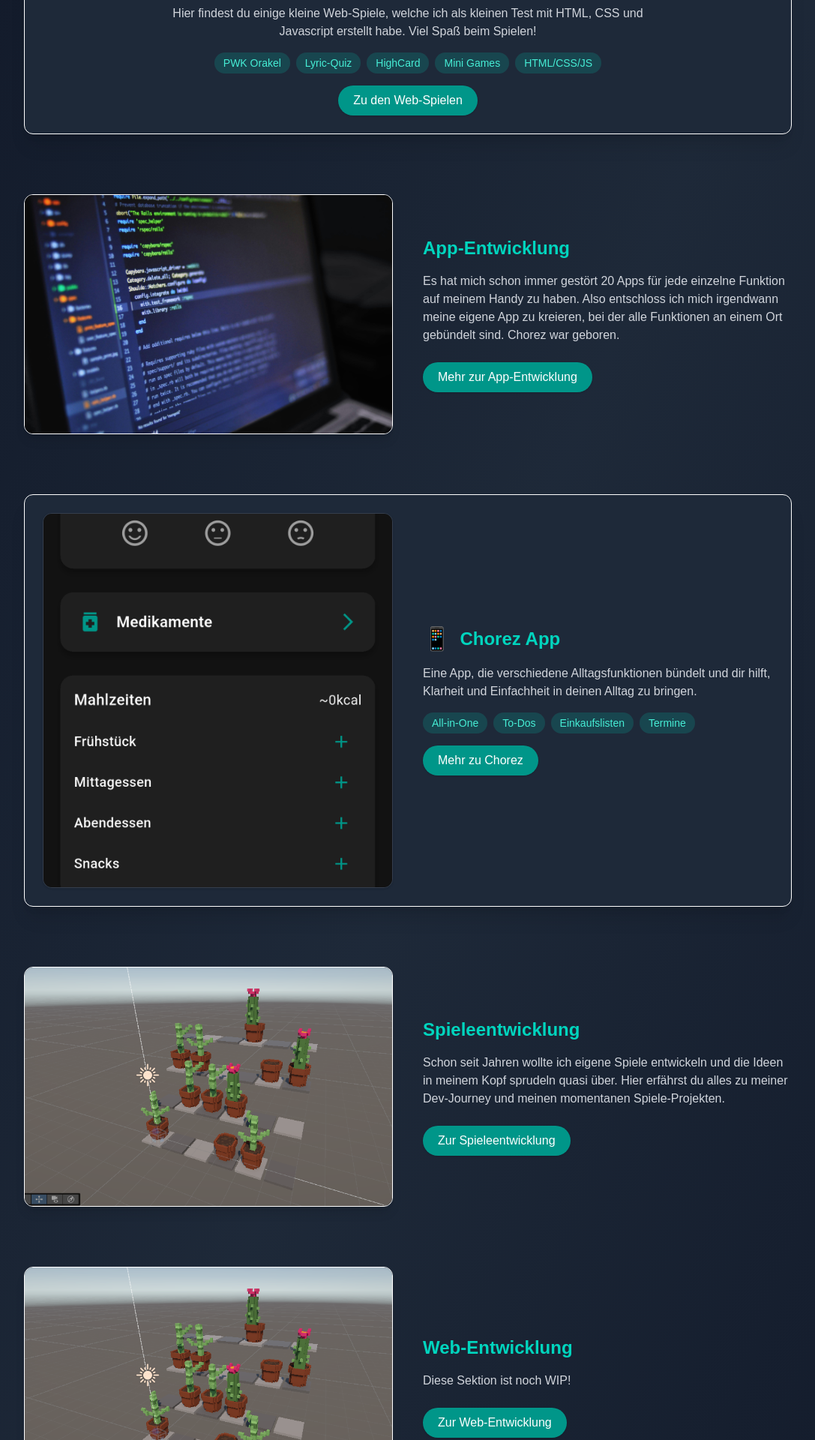
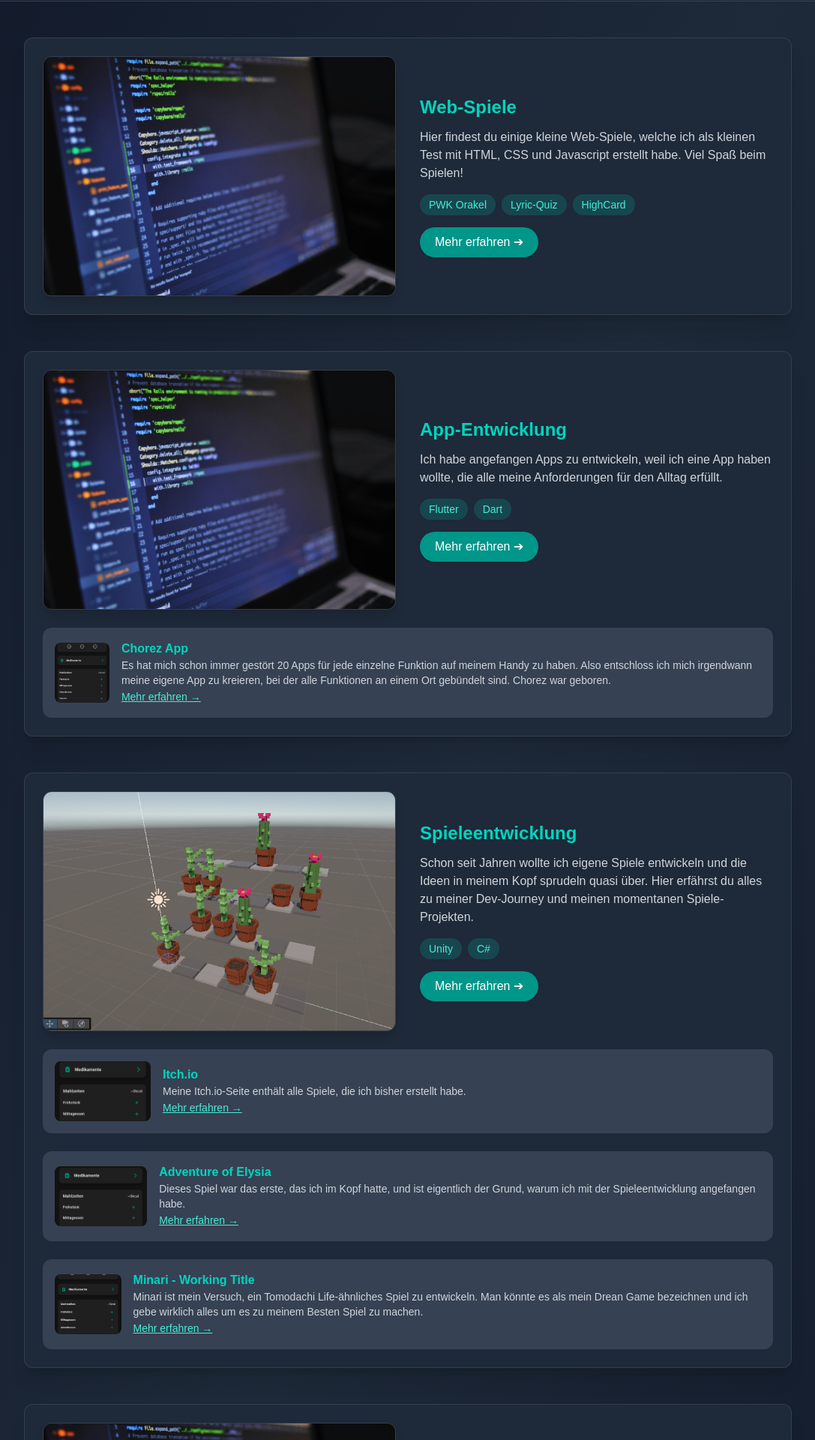
Before and after one commit to PlaywithK/PlaywithKde, a Next.js app: page /de/projekte in a window 1280 px wide. Shown: the part 440-2360 px from the top of the page at 75% size, without its empty margins (96-1183 px from the left). Built offline with nearby package versions, Linux system fonts and the light colour scheme.

Commit message:
Changed the design of the "projects" site

```diff
--- /dev/null
+++ b/src/app/[locale]/projekte/minecraft/gimmelcraft/page.js
@@ -0,0 +1,33 @@
+"use client";
+
+import Hero from "./../../components/hero";
+import { useTranslations } from "next-intl";
+import { useParams } from "next/navigation";
+import { useEffect } from "react";
+import Link from 'next/link';
+import Image from "next/image";
+
+export default function Gimmelcraft() {
+    const t = useTranslations("Gimmelcraft");
+    const params = useParams();
+    const locale = params.locale;
+
+    useEffect(() => {
+        document.title = locale === "de"
+            ? "Minecraft Gimmelcraft - PlaywithK.de"
+            : "Minecraft Gimmelcraft - PlaywithK.de";
+    }, [locale]);
+
+    return (
+        <>
+            <Hero title={t("title")} subtitle={t("subtitle")} />
+
+            {/* Beschreibung */}
+            <section className="max-w-4xl mx-auto text-center">
+                <p className="text-gray-300 mb-8">
+                    Gimmelcraft yeah
+                </p>
+            </section>
+        </>
+    );
+}
--- a/src/app/[locale]/projekte/page.js
+++ b/src/app/[locale]/projekte/page.js
@@ -17,134 +17,187 @@ export default function Projekte() {
   const params = useParams();
   const locale = params.locale;
 
+  // Hilfs-Komponente
+  const ProjectCard = ({ image, title, desc, tags = [], link, reverse = false, children }) => (
+    <section
+      className={`bg-gray-800 rounded-xl shadow-xl border border-white/10 p-6 ${reverse ? "md:flex-row-reverse" : ""
+        }`}
+    >
+      <div className={`grid md:grid-cols-2 gap-8 items-center`}>
+        <div className="relative w-full h-64 md:h-80">
+          <Image
+            src={image}
+            alt={title}
+            fill
+            className="rounded-xl shadow-lg border border-white/10 object-cover"
+          />
+        </div>
+        <div className="text-center md:text-left">
+          <h2 className="text-2xl font-bold text-teal-400 mb-3">{title}</h2>
+          <p className="text-gray-300 mb-4">{desc}</p>
+          {tags.length > 0 && (
+            <div className="flex flex-wrap gap-2 mb-4 justify-center md:justify-start">
+              {tags.map((tag, i) => (
+                <span
+                  key={i}
+                  className="bg-teal-500/20 text-teal-300 px-3 py-1 rounded-full text-sm"
+                >
+                  {tag}
+                </span>
+              ))}
+            </div>
+          )}
+          <Link
+            href={link}
+            className="inline-block bg-teal-600 hover:bg-teal-400 text-white font-medium px-5 py-2 rounded-full shadow transition-all"
+          >
+            Mehr erfahren ➔
+          </Link>
+        </div>
+      </div>
+      {children && <div className="mt-6">{children}</div>}
+    </section>
+  );
+
+
   return (
     <>
       <Hero title={t("title")} subtitle={t("desc")} />
 
-      <div className="space-y-20 max-w-5xl mx-auto">
+      <p className="text-center">Alle Projekte von PlaywithK, von App-Entwicklung bis hin zu Minecraft!</p>
+
+      <hr className="border-t border-gray-700 my-12" />
+
+      <div className="space-y-12 max-w-5xl mx-auto">
         {/* Web-Spiele */}
-        <section className="bg-gray-800 rounded-xl shadow-xl border border-white border-opacity-10 p-6">
-          <div className="text-center">
-            <div className="flex items-center justify-center gap-3 mb-4">
-              <span className="text-3xl">🎮</span>
-              <h2 className="text-2xl font-bold text-teal-400">{t("webGames.title")}</h2>
-            </div>
-            <p className="text-gray-300 mb-4 max-w-2xl mx-auto">{t("webGames.desc")}</p>
-
-            <div className="flex flex-wrap gap-2 mb-4 justify-center">
-              {["tag1", "tag2", "tag3", "tag4", "tag5"].map((key) => (
-                <span key={key} className="bg-teal-500/20 text-teal-300 px-3 py-1 rounded-full text-sm">
-                  {t(`webGames.${key}`)}
-                </span>
-              ))}
-            </div>
-
-            <Link
-              href={`/${locale}/projekte/webgames`}
-              className="inline-block bg-teal-600 hover:bg-teal-400 text-white font-medium px-5 py-2 rounded-full shadow transition-all"
-            >
-              {t("webGames.linkText")}
-            </Link>
-          </div>
-        </section>
+        <ProjectCard
+          image="/canva_coding.jpg"
+          title={t("webGames.title")}
+          desc={t("webGames.desc")}
+          tags={[t("webGames.tag1"), t("webGames.tag2"), t("webGames.tag3")]}
+          link={`/${locale}/projekte/webgames`}
+        />
 
         {/* App-Entwicklung */}
-        <section className="grid md:grid-cols-2 gap-10 items-center md:flex-row-reverse">
-          <div className="relative w-full h-64 md:h-80">
+        <ProjectCard
+          image="/canva_coding.jpg"
+          title={t("appDevelopment.title")}
+          desc={t("appDevelopment.desc")}
+          tags={[t("appDevelopment.tag1"), t("appDevelopment.tag2")]}
+          link={`/${locale}/projekte/app-entwicklung`}
+        >
+
+          {/* Chorez-Child */}
+          <div className="mt-6 p-4 bg-gray-700 rounded-xl text-gray-300 flex items-center gap-4">
+            <div className="w-32 h-20 relative">
               <Image
-              src="/canva_coding.jpg"
-              alt={t("appDevelopment.imageAlt")}
+                src="/chorez_placeholder.png"
+                alt={t("chorez.title")}
                 fill
-              className="rounded-xl shadow-lg border border-white border-opacity-10 object-cover"
+                className="object-cover rounded-lg"
               />
             </div>
             <div>
-            <h2 className="text-2xl font-bold text-teal-400 mb-4">{t("appDevelopment.title")}</h2>
-            <p className="text-gray-300 mb-6">{t("appDevelopment.desc")}</p>
+              <h3 className="text-teal-400 font-semibold">{t("chorez.title")}</h3>
+              <p className="text-gray-300 text-sm">{t("chorez.desc")}</p>
               <Link
                 href={`/${locale}/projekte/app-entwicklung`}
-              className="inline-block bg-teal-600 hover:bg-teal-400 text-white font-medium px-5 py-2 rounded-full shadow transition-all"
+                className="text-teal-300 text-sm underline"
               >
-              {t("appDevelopment.linkText")}
+                Mehr erfahren →
               </Link>
             </div>
-        </section>
+          </div>
+        </ProjectCard>
 
-        {/* Chorez-App */}
-        <section className="grid md:grid-cols-2 gap-10 items-center bg-gray-800 rounded-xl shadow-xl border border-white border-opacity-10 p-6">
-          <div className="relative w-full h-64 md:h-[500px]">
+        {/* Spieleentwicklung */}
+        <ProjectCard
+          image="/unity_dev_placeholder.png"
+          title={t("gameDev.title")}
+          desc={t("gameDev.desc")}
+          tags={[t("gameDev.tag1"), t("gameDev.tag2")]}
+          link={`/${locale}/projekte/spieleentwicklung`}
+          reverse
+        >
+
+          {/* Itch.io-Child */}
+          <div className="mt-6 p-4 bg-gray-700 rounded-xl text-gray-300 flex items-center gap-4">
+            <div className="w-32 h-20 relative">
               <Image
                 src="/chorez_placeholder.png"
-              alt={t("chorez.imageAlt")}
+                alt={t("itch.title")}
                 fill
-              className="rounded-xl shadow border border-white/10 object-cover"
-            />
-          </div>
-          <div className="text-center md:text-left">
-            <div className="flex items-center justify-center md:justify-start gap-3 mb-4">
-              <span className="text-3xl">📱</span>
-              <h2 className="text-2xl font-bold text-teal-400">{t("chorez.title")}</h2>
-            </div>
-            <p className="text-gray-300 mb-4">{t("chorez.desc")}</p>
-            <div className="flex flex-wrap gap-2 mb-4">
-              {["tag1", "tag2", "tag3", "tag4"].map((key) => (
-                <span key={key} className="bg-teal-500/20 text-teal-300 px-3 py-1 rounded-full text-sm">
-                  {t(`chorez.${key}`)}
-                </span>
-              ))}
-            </div>
-            <Link
-              href="/projekte/app-entwicklung"
-              className="inline-block bg-teal-600 hover:bg-teal-400 text-white font-medium px-5 py-2 rounded-full shadow transition-all"
-            >
-              {t("chorez.linkText")}
-            </Link>
-          </div>
-        </section>
-
-        {/* Spieleentwicklung */}
-        <section className="grid md:grid-cols-2 gap-10 items-center">
-          <div className="relative w-full h-64 md:h-80">
-            <Image
-              src="/unity_dev_placeholder.png"
-              alt={t("gameDev.imageAlt")}
-              fill
-              className="rounded-xl shadow-lg border border-white border-opacity-10 object-cover"
+                className="object-cover rounded-lg"
               />
             </div>
             <div>
-            <h2 className="text-2xl font-bold text-teal-400 mb-4">{t("gameDev.title")}</h2>
-            <p className="text-gray-300 mb-6">{t("gameDev.desc")}</p>
+              <h3 className="text-teal-400 font-semibold">{t("itch.title")}</h3>
+              <p className="text-gray-300 text-sm">{t("itch.desc")}</p>
               <Link
-              href={`/${locale}/projekte/spieleentwicklung`}
-              className="inline-block bg-teal-600 hover:bg-teal-400 text-white font-medium px-5 py-2 rounded-full shadow transition-all"
+                href={`/${locale}/projekte/app-entwicklung`}
+                className="text-teal-300 text-sm underline"
               >
-              {t("gameDev.linkText")}
+                Mehr erfahren →
               </Link>
             </div>
-        </section>
+          </div>
 
-        {/* Web-Entwicklung */}
-        <section className="grid md:grid-cols-2 gap-10 items-center">
-          <div className="relative w-full h-64 md:h-80">
+          {/* AoE-Child */}
+          <div className="mt-6 p-4 bg-gray-700 rounded-xl text-gray-300 flex items-center gap-4">
+            <div className="w-32 h-20 relative">
               <Image
-              src="/unity_dev_placeholder.png"
-              alt={t("webDev.imageAlt")}
+                src="/chorez_placeholder.png"
+                alt={t("elysia.title")}
                 fill
-              className="rounded-xl shadow-lg border border-white border-opacity-10 object-cover"
+                className="object-cover rounded-lg"
               />
             </div>
             <div>
-            <h2 className="text-2xl font-bold text-teal-400 mb-4">{t("webDev.title")}</h2>
-            <p className="text-gray-300 mb-6">{t("webDev.desc")}</p>
+              <h3 className="text-teal-400 font-semibold">{t("elysia.title")}</h3>
+              <p className="text-gray-300 text-sm">{t("elysia.desc")}</p>
               <Link
-              href="/projekte/spieleentwicklung"
-              className="inline-block bg-teal-600 hover:bg-teal-400 text-white font-medium px-5 py-2 rounded-full shadow transition-all"
+                href={`/${locale}/projekte/app-entwicklung`}
+                className="text-teal-300 text-sm underline"
               >
-              {t("webDev.linkText")}
+                Mehr erfahren →
               </Link>
             </div>
-        </section>
+          </div>
+
+          {/* Minari-Child */}
+          <div className="mt-6 p-4 bg-gray-700 rounded-xl text-gray-300 flex items-center gap-4">
+            <div className="w-32 h-20 relative">
+              <Image
+                src="/chorez_placeholder.png"
+                alt={t("minari.title")}
+                fill
+                className="object-cover rounded-lg"
+              />
+            </div>
+            <div>
+              <h3 className="text-teal-400 font-semibold">{t("minari.title")}</h3>
+              <p className="text-gray-300 text-sm">{t("minari.desc")}</p>
+              <Link
+                href={`/${locale}/projekte/app-entwicklung`}
+                className="text-teal-300 text-sm underline"
+              >
+                Mehr erfahren →
+              </Link>
+            </div>
+          </div>
+        </ProjectCard>
+
+        {/* Web-Entwicklung */}
+        <ProjectCard
+          image="/canva_coding.jpg"
+          title={t("webDev.title")}
+          desc={t("webDev.desc")}
+          tags={[t("webDev.tag1"), t("webDev.tag2"), t("webDev.tag3")]}
+          link={`/${locale}/projekte/web-entwicklung`}
+        />
+      </div>
+
+      <hr className="border-t border-gray-700 my-12" />
 
       {/* Minecraft Projekte */}
       <section className="max-w-6xl mx-auto mt-32 px-4 sm:px-8 sm:pb-8">
@@ -174,7 +227,7 @@ export default function Projekte() {
           ))}
         </div>
       </section>
-      </div>
+
     </>
   );
 }
--- a/src/messages/de.json
+++ b/src/messages/de.json
@@ -42,13 +42,27 @@
     },
     "appDevelopment": {
       "title": "App-Entwicklung",
-      "desc": "Es hat mich schon immer gestört 20 Apps für jede einzelne Funktion auf meinem Handy zu haben. Also entschloss ich mich irgendwann meine eigene App zu kreieren, bei der alle Funktionen an einem Ort gebündelt sind. Chorez war geboren.",
+      "desc": "Ich habe angefangen Apps zu entwickeln, weil ich eine App haben wollte, die alle meine Anforderungen für den Alltag erfüllt.",
+      "tag1": "Flutter",
+      "tag2": "Dart",
       "linkText": "Mehr zur App-Entwicklung",
       "imageAlt": "Laptop mit Code"
     },
+    "itch": {
+      "title": "Itch.io",
+      "desc": "Meine Itch.io-Seite enthält alle Spiele, die ich bisher erstellt habe."
+    },
+    "elysia": {
+      "title": "Adventure of Elysia",
+      "desc": "Dieses Spiel war das erste, das ich im Kopf hatte, und ist eigentlich der Grund, warum ich mit der Spieleentwicklung angefangen habe."
+    },
+    "minari": {
+      "title": "Minari - Working Title",
+      "desc": "Minari ist mein Versuch, ein Tomodachi Life-ähnliches Spiel zu entwickeln. Man könnte es als mein Drean Game bezeichnen und ich gebe wirklich alles um es zu meinem Besten Spiel zu machen."
+    },
     "chorez": {
       "title": "Chorez App",
-      "desc": "Eine App, die verschiedene Alltagsfunktionen bündelt und dir hilft, Klarheit und Einfachheit in deinen Alltag zu bringen.",
+      "desc": "Es hat mich schon immer gestört 20 Apps für jede einzelne Funktion auf meinem Handy zu haben. Also entschloss ich mich irgendwann meine eigene App zu kreieren, bei der alle Funktionen an einem Ort gebündelt sind. Chorez war geboren.",
       "tag1": "All-in-One",
       "tag2": "To-Dos",
       "tag3": "Einkaufslisten",
@@ -59,12 +73,17 @@
     "gameDev": {
       "title": "Spieleentwicklung",
       "desc": "Schon seit Jahren wollte ich eigene Spiele entwickeln und die Ideen in meinem Kopf sprudeln quasi über. Hier erfährst du alles zu meiner Dev-Journey und meinen momentanen Spiele-Projekten.",
+      "tag1": "Unity",
+      "tag2": "C#",
       "linkText": "Zur Spieleentwicklung",
       "imageAlt": "Unity Editor"
     },
     "webDev": {
       "title": "Web-Entwicklung",
       "desc": "Diese Sektion ist noch WIP!",
+            "tag1": "HTML",
+      "tag2": "CSS",
+      "tag3": "Javascript",
       "linkText": "Zur Web-Entwicklung",
       "imageAlt": "Unity Editor"
     },
--- a/src/messages/en.json
+++ b/src/messages/en.json
@@ -42,13 +42,15 @@
     },
     "appDevelopment": {
       "title": "App Development",
-      "desc": "It always bothered me to have 20 apps for every single function on my phone. So I decided to create my own app, combining all functions in one place. Chorez was born.",
+      "desc": "I started developing apps because I wanted to create a powerful app, that does all I need in my daily life.",
+      "tag1": "Flutter",
+      "tag2": "Dart",
       "linkText": "More about App Development",
       "imageAlt": "Laptop with Code"
     },
     "chorez": {
       "title": "Chorez App",
-      "desc": "An app that bundles various everyday functions and helps you bring clarity and simplicity to your daily life.",
+      "desc": "It always bothered me to have 20 apps for every single function on my phone. So I decided to create my own app, combining all functions in one place. Chorez was born.",
       "tag1": "All-in-One",
       "tag2": "To-Dos",
       "tag3": "Shopping Lists",
@@ -59,12 +61,29 @@
     "gameDev": {
       "title": "Game Development",
       "desc": "For years, I wanted to develop my own games, and ideas constantly overflow in my mind. Here you can learn everything about my dev journey and current game projects.",
+      "tag1": "Unity",
+      "tag2": "C#",
       "linkText": "To Game Development",
       "imageAlt": "Unity Editor"
+    },
+    "itch": {
+      "title": "Itch.io",
+      "desc": "My itch.io page has all of my games I made so far."
+    },
+    "elysia": {
+      "title": "Adventure of Elysia",
+      "desc": "This game is the first game I ever had in my head and is actually the reason I started with game dev."
+    },
+    "minari": {
+      "title": "Minari - Working Title",
+      "desc": "Minari is my try on a Tomodachi Life-like game. It could be called my dream game and I am really trying to make this my best game."
     },
     "webDev": {
       "title": "Web Development",
       "desc": "This section is still WIP!",
+      "tag1": "HTML",
+      "tag2": "CSS",
+      "tag3": "Javascript",
       "linkText": "To Web Development",
       "imageAlt": "Unity Editor"
     },
```
Lines whose indentation alone changed are shown as unchanged.
